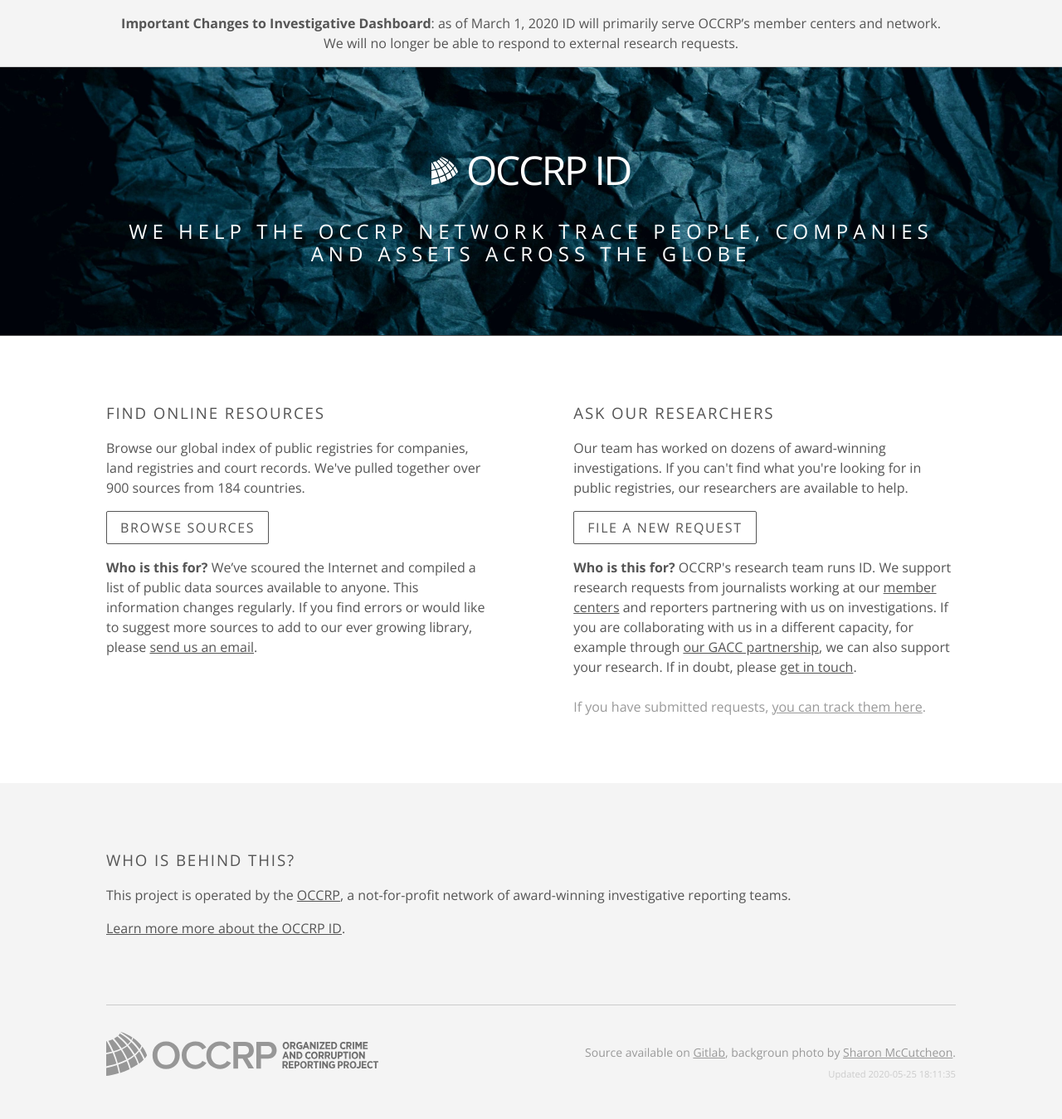
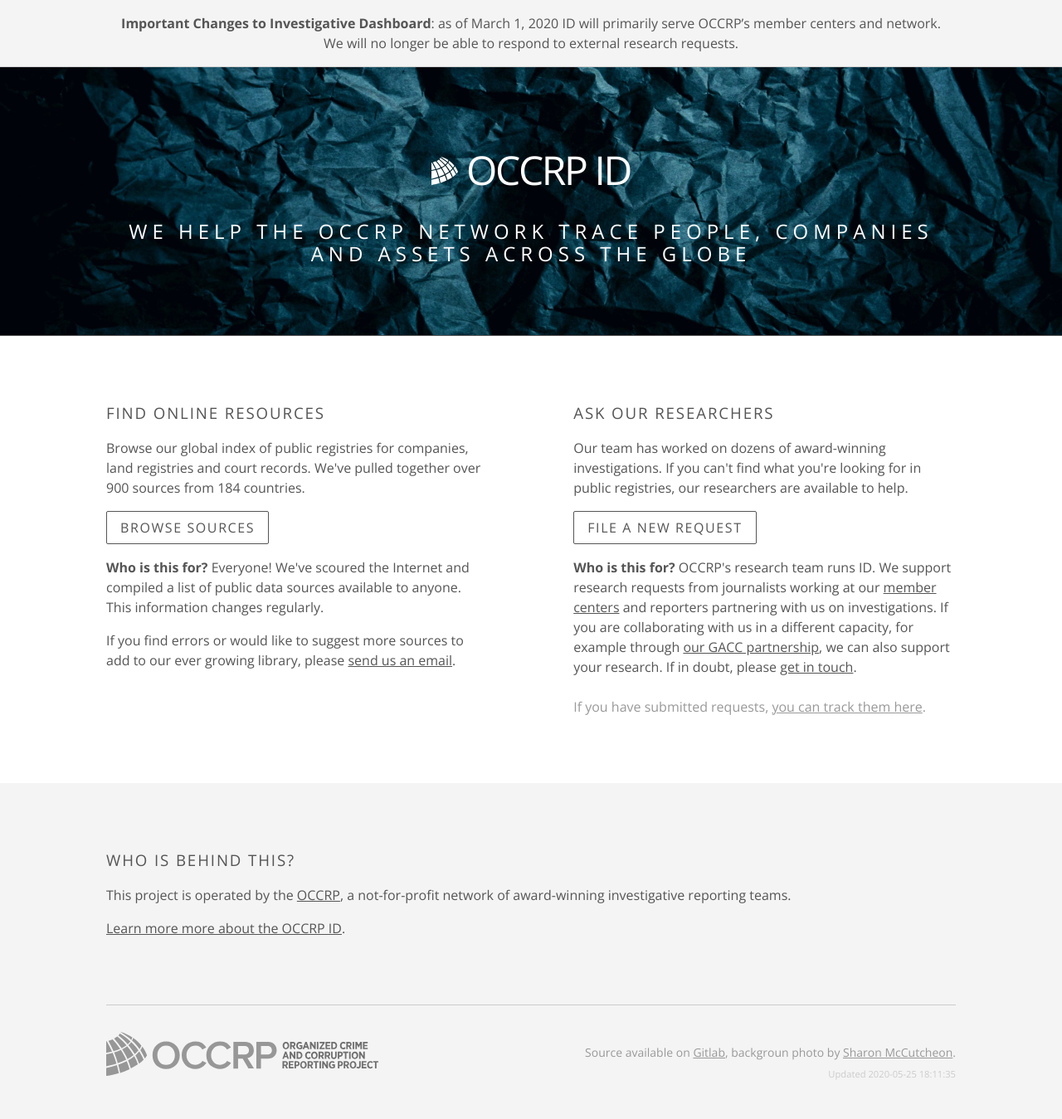
Before and after one commit to occrp/investigativedashboard.org, a Jekyll site: the page built from index.md, in a window 1280 px wide. Shown: the whole page at 83% size. Built offline with Jekyll 4.4.1, drawn with Linux system fonts in a browser that asks for light colours; nearby versions of some CDN libraries.

Commit message:
Copy updates.

```diff
--- a/index.md
+++ b/index.md
@@ -34,11 +34,13 @@ body_class: bg-near-white
       </p>
 
       <p class="lh-copy pt2">
-        <strong>Who is this for?</strong>
-        We’ve scoured the Internet and compiled a list of public data sources
-        available to anyone. This information changes regularly. If you find
-        errors or would like to suggest more sources to add to our ever growing
-        library, please
+        <strong>Who is this for?</strong> Everyone!
+        We've scoured the Internet and compiled a list of public data sources
+        available to anyone. This information changes regularly.
+      </p>
+      <p class="lh-copy">
+        If you find errors or would like to suggest more sources to add to our
+        ever growing library, please
         <a class="mid-gray dim" href="mailto:research@occrp.org">send us an email</a>.
       </p>
     </div>
```
Also changed, not shown: about.md (+0 -1 lines).
